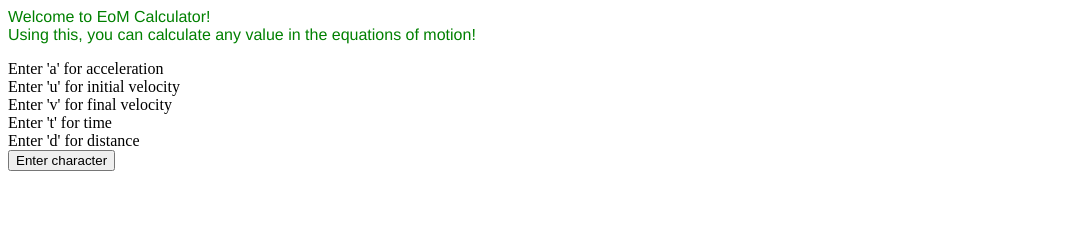
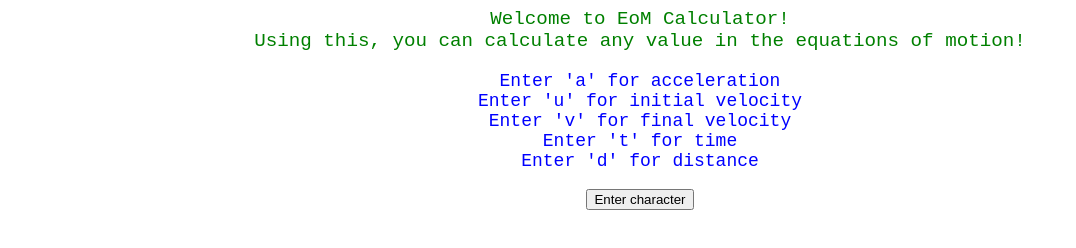
Before and after one commit to eduCode-Inc/EOM_Calculator, a plain HTML site: page index.html in a window 1280 px wide. Shown: the whole page, without its empty margins (0-1076 px from the left). Drawn offline with Linux system fonts and the light colour scheme.

Commit message:
stylised it

```diff
--- a/calculator.js
+++ b/calculator.js
@@ -1,5 +1,5 @@
 document.write("<p id = 'beginning'>" + "Welcome to EoM Calculator!" + "<br>" + "Using this, you can calculate any value in the equations of motion!" + "<br>" + "</p>");
-document.write("Enter 'a' for acceleration" + "<br>" + "Enter 'u' for initial velocity" + "<br>" + "Enter 'v' for final velocity" + "<br>" + "Enter 't' for time" + "<br>" + "Enter 'd' for distance" + "<br>");
+document.write("<p id = 'index'>" + "Enter 'a' for acceleration" + "<br>" + "Enter 'u' for initial velocity" + "<br>" + "Enter 'v' for final velocity" + "<br>" + "Enter 't' for time" + "<br>" + "Enter 'd' for distance" + "<br>" + "</p>");
 //document.write("Enter which value would you like to calculate: ");
 function askInput() {
     chzzzz = prompt("Enter character: ");
--- a/css.css
+++ b/css.css
@@ -1,5 +1,20 @@
 #beginning {
     color: green;
-    font-family: Helvetica, Arial, sans-serif;
-    align-items: center;
+    text-align: center;
+    vertical-align: middle;
+    font-family: 'Courier New';
+    font-size: larger;
 }
+
+#index {
+    color: blue;
+    text-align: center;
+    font-size: large;
+    font-family: 'Courier New';
+}
+
+#btn {
+    text-align: center;
+    font-size: small;
+    font-family: 'Courier New', Courier, monospace;
+}
--- a/index.html
+++ b/index.html
@@ -10,7 +10,7 @@
         <link rel="stylesheet" href="css.css">
     </head>
     <body>
-            <div>
+            <div id="btn">
                 <button onclick= "askInput()">Enter character </button>
             </div>
     </body>
```
